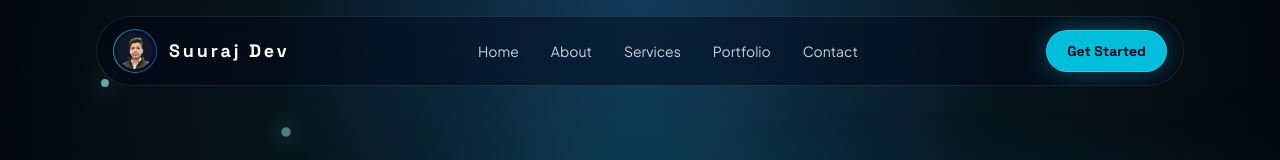
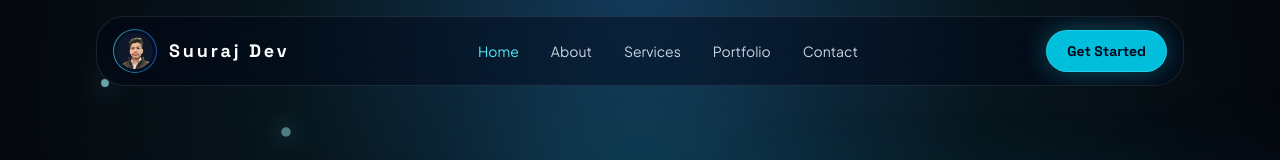
Before and after one commit to SurajChaurasia84/my-portfolio, a React (Vite) app: page / in a window 1280 px wide. Shown: the top 160 px of the page. Built offline with nearby package versions, Linux system fonts and the light colour scheme.

Commit message:
updated nav bar to make responsive

```diff
--- a/src/components/Navbar.jsx
+++ b/src/components/Navbar.jsx
@@ -10,16 +10,31 @@ const navLinks = [
   { label: 'Contact', href: '#contact' },
 ]
 
-function Navbar() {
+function Navbar({ activeSection = 'home' }) {
   const [isMenuOpen, setIsMenuOpen] = useState(false)
 
   return (
     <header className="fixed inset-x-0 top-0 z-50 bg-transparent">
+      <AnimatePresence>
+        {isMenuOpen && (
+          <Motion.button
+            type="button"
+            aria-label="Close menu overlay"
+            onClick={() => setIsMenuOpen(false)}
+            initial={{ opacity: 0 }}
+            animate={{ opacity: 1 }}
+            exit={{ opacity: 0 }}
+            transition={{ duration: 0.2, ease: 'easeInOut' }}
+            className="fixed inset-0 z-0 bg-transparent md:hidden"
+          />
+        )}
+      </AnimatePresence>
+
       <div className="mx-auto max-w-6xl px-6 py-4 sm:px-8">
         <Motion.div
-          animate={{ borderRadius: isMenuOpen ? '2rem' : '9999px' }}
+          className="relative z-10 overflow-hidden rounded-[1.75rem] border border-white/10 bg-slate-950/45 px-4 py-3 backdrop-blur-xl"
+          animate={{ height: 'auto' }}
           transition={{ duration: 0.28, ease: 'easeInOut' }}
-          className="overflow-hidden border border-white/10 bg-slate-950/45 px-4 py-3 backdrop-blur-xl"
         >
           <div className="flex items-center justify-between gap-4">
             <a
@@ -51,7 +66,9 @@ function Navbar() {
                 <a
                   key={link.label}
                   href={link.href}
-                  className="font-['Plus_Jakarta_Sans'] text-sm text-slate-300 transition-colors duration-300 hover:text-cyan-300"
+                  className={`font-['Plus_Jakarta_Sans'] text-sm transition-colors duration-300 hover:text-cyan-300 ${
+                    activeSection === link.href.slice(1) ? 'text-cyan-300' : 'text-slate-300'
+                  }`}
                 >
                   {link.label}
                 </a>
@@ -110,7 +127,11 @@ function Navbar() {
                       animate={{ opacity: 1, y: 0 }}
                       exit={{ opacity: 0, y: -10 }}
                       transition={{ duration: 0.2, delay: index * 0.04 }}
-                      className="rounded-2xl px-3 py-2 font-['Plus_Jakarta_Sans'] text-sm text-slate-300 transition-colors duration-300 hover:bg-white/5 hover:text-cyan-300"
+                      className={`rounded-2xl px-3 py-2 font-['Plus_Jakarta_Sans'] text-sm transition-colors duration-300 hover:bg-white/5 hover:text-cyan-300 ${
+                        activeSection === link.href.slice(1)
+                          ? 'bg-white/5 text-cyan-300'
+                          : 'text-slate-300'
+                      }`}
                     >
                       {link.label}
                     </Motion.a>
```
